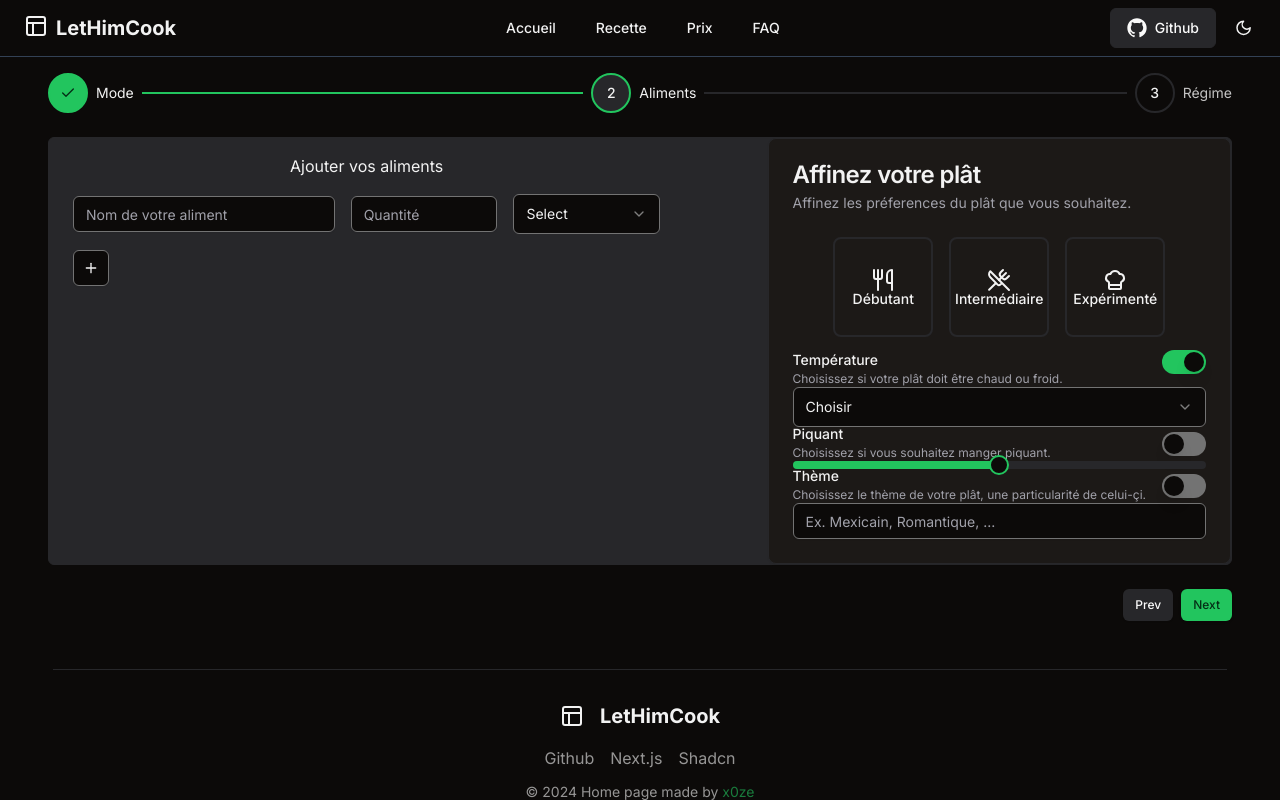
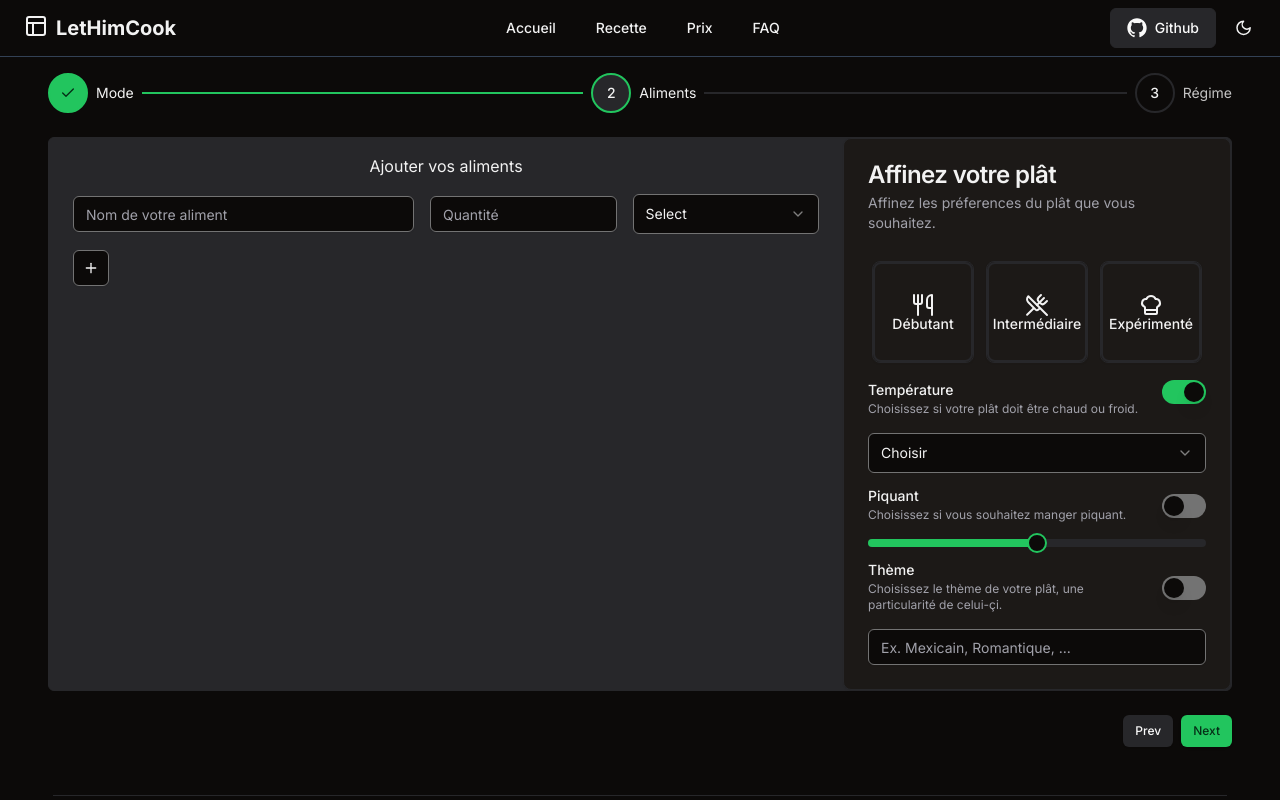
Before and after one commit to x0ze/Cooking-AI, a Next.js app in the folder lethimcook-app/: page /recipe in a window 1280 px wide. Both pictures are taken after a click on the button "Next". Shown: the top 800 px of the page. Built offline with nearby package versions, Linux system fonts and the light colour scheme.

Commit message:
update preferences

```diff
--- a/lethimcook-app/app/globals.css
+++ b/lethimcook-app/app/globals.css
@@ -131,9 +131,17 @@
 }
 
 .cards button[data-state="on"] {
-  background-color: #22C55E;
+  background-color: #525151;
 }
 
 .cards button {
   border-radius: 10px;
 }
+
+.cards button:hover {
+  background-color: var(--card);
+}
+
+.cards button[data-state="on"]:hover {
+  background-color: #525151;
+}
--- a/lethimcook-app/components/preferences.jsx
+++ b/lethimcook-app/components/preferences.jsx
@@ -25,6 +25,10 @@ import {
     SelectTrigger,
     SelectValue,
   } from "@/components/ui/select"
+import {
+  ToggleGroup,
+  ToggleGroupItem,
+} from "@/components/ui/toggle-group"
 
 export function Affine() {
   return (
@@ -34,56 +38,41 @@ export function Affine() {
         <CardDescription>Affinez les préferences du plât que vous souhaitez.</CardDescription>
       </CardHeader>
       <CardContent className="grid gap-6">
-      <RadioGroup defaultValue="card" className="flex space-x-4 justify-center">
-  <div>
-        <RadioGroupItem
-        value="noob"
-        id="noob"
-        className="peer sr-only"
-        aria-label="Débutant"
-        />
+      <ToggleGroup type="single" className="cards">
+        <ToggleGroupItem value="noob" className="h-[auto] p-1">
+          <Card>
                 <Label
-        htmlFor="card"
                 className="flex flex-col items-center justify-center rounded-lg border-2 border-muted bg-transparent p-4 hover:bg-accent hover:text-accent-foreground peer-data-[state=checked]:border-primary [&:has([data-state=checked])]:border-primary"
                 style={{ minWidth: '100px', minHeight: '100px' }}
                 >
                 <Utensils className="mb-3 h-6 w-6"/>
                 Débutant
                 </Label>
-    </div>
-    <div>
-        <RadioGroupItem
-        value="middle"
-        id="middle"
-        className="peer sr-only"
-        aria-label="Intermédiaire"
-        />
+            </Card>
+        </ToggleGroupItem>
+        <ToggleGroupItem value="middle"  className="h-[auto] p-1">
+            <Card>
                 <Label
-        htmlFor="paypal"
                 className="flex flex-col items-center justify-center rounded-lg border-2 border-muted bg-transparent p-4 hover:bg-accent hover:text-accent-foreground peer-data-[state=checked]:border-primary [&:has([data-state=checked])]:border-primary"
                 style={{ minWidth: '100px', minHeight: '100px' }}
                 >
                 <UtensilsCrossed className="mb-3 h-6 w-6" />
                 Intermédiaire
                 </Label>
-    </div>
-    <div>
-        <RadioGroupItem
-        value="pro"
-        id="pro"
-        className="peer sr-only"
-        aria-label="Expérimenté"
-        />
+                </Card>
+        </ToggleGroupItem>
+        <ToggleGroupItem value="pro"  className="h-[auto] p-1">
+          <Card>
                 <Label
-        htmlFor="apple"
                 className="flex flex-col items-center justify-center rounded-lg border-2 border-muted bg-transparent p-4 hover:bg-accent hover:text-accent-foreground peer-data-[state=checked]:border-primary [&:has([data-state=checked])]:border-primary"
                 style={{ minWidth: '100px', minHeight: '100px' }}
                 >
                 <ChefHat className="mb-3 h-6 w-6" />
                 Expérimenté
                 </Label>
-    </div>
-    </RadioGroup>
+            </Card>
+        </ToggleGroupItem>
+      </ToggleGroup>
 
         <div className="flex items-center justify-between space-x-4">
           <Label htmlFor="necessary" className="flex flex-col space-y-1 pt-4">
@@ -94,7 +83,7 @@ export function Affine() {
           </Label>
           <Switch id="necessary" defaultChecked aria-label="Necessary" />
         </div>
-        <div>
+        <div className="mt-4">
             <Select>
                 <SelectTrigger>
                     <SelectValue placeholder="Choisir" />
@@ -109,26 +98,26 @@ export function Affine() {
             </Select>
         </div>
 
-        <div className="flex items-center justify-between space-x-4">
+        <div className="flex items-center justify-between space-x-4 mt-4">
           <Label htmlFor="functional" className="flex flex-col space-y-1">
             <span>Piquant</span>
             <span className="text-xs font-normal leading-snug text-muted-foreground">
               Choisissez si vous souhaitez manger piquant.
             </span>
           </Label>
-          <Switch id="functional" aria-label="Functional" />
+          <Switch id="functional" aria-label="Functional"/>
         </div>
-        <Slider defaultValue={[50]} max={100} step={1} />
-        <div className="flex items-center justify-between space-x-4">
+        <Slider defaultValue={[50]} max={100} step={1} className="mt-4"/>
+        <div className="flex items-center justify-between space-x-4 mt-4">
           <Label htmlFor="performance" className="flex flex-col space-y-1">
             <span>Thème</span>
-            <span className="text-xs font-normal leading-snug text-muted-foreground">
+            <span className="text-xs font-normal leading-snug text-muted-foreground mt-1">
               Choisissez le thème de votre plât, une particularité de celui-çi.
             </span>
           </Label>
           <Switch id="performance" aria-label="Performance" />
         </div>
-        <Input placeholder="Ex. Mexicain, Romantique, ..."/>
+        <Input placeholder="Ex. Mexicain, Romantique, ..." className="mt-4"/>
       </CardContent>
     </Card>
   )
--- a/lethimcook-app/examples/stepper-demo.tsx
+++ b/lethimcook-app/examples/stepper-demo.tsx
@@ -28,7 +28,7 @@ export default function StepperDemo() {
 							)}
 							{index === 1 && (
 								<div className="h-40 flex justify-between my-2 border bg-secondary text-secondary rounded-md p-5">
-									<div className="m-4">
+									<div className="m-4 w-full">
 										<h1 className="text-center pb-2">Ajouter vos aliments</h1>
 										<OllamaData />
 									</div>
```
Lines whose indentation alone changed are shown as unchanged.
